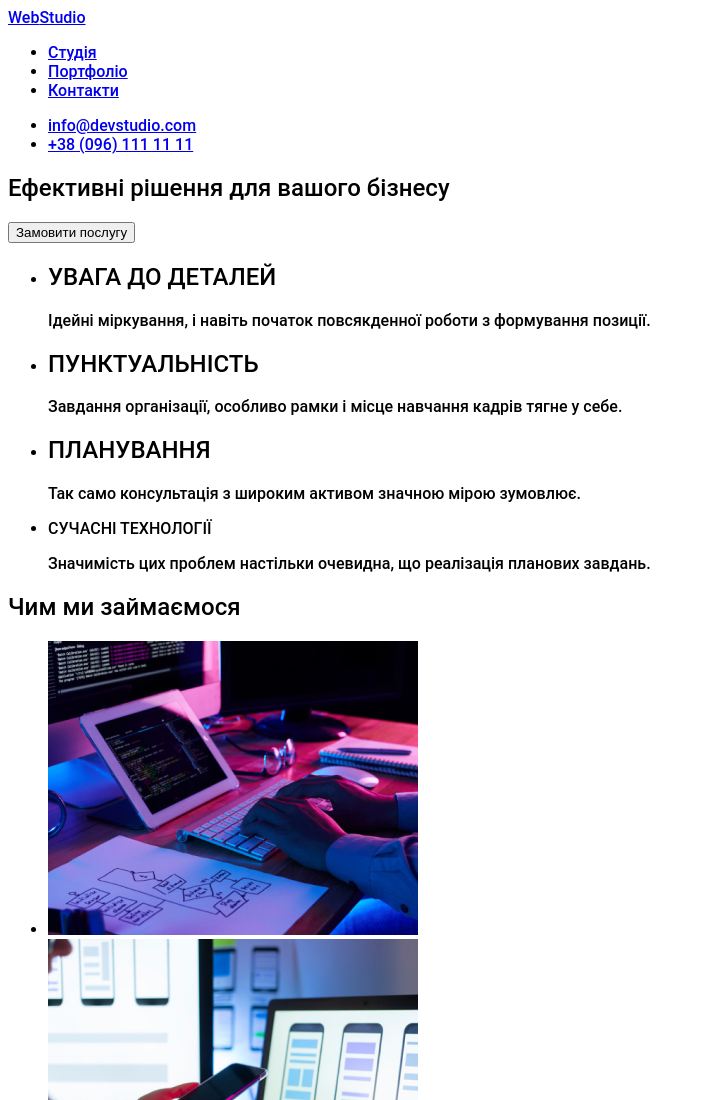
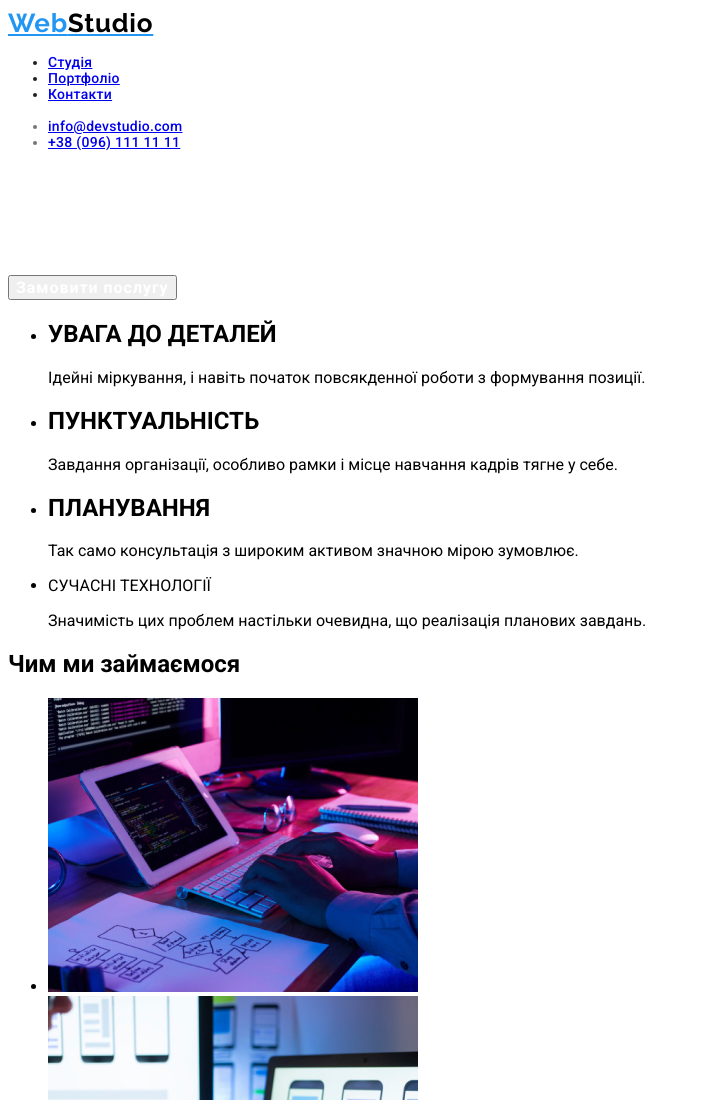
Before and after one commit to NIKITAPRO965/WebStudio, a plain HTML site: page index.html in a window 1280 px wide. Shown: the top 1100 px of the page, without its empty margins (0-705 px from the left). Drawn offline with Linux system fonts and the light colour scheme.

Commit message:
start css

```diff
--- a/css/style.css
+++ b/css/style.css
@@ -10,5 +10,55 @@
     --back-ground-main-portfolio-color: #EEEEEE;
     }
     body{
-        font-family: "Roboto Medium";
+        font-family: "Roboto";
     }
+    .header-link{
+        color: var(--accent-color);
+font-family: Raleway;
+font-size: 26px;
+font-weight: 700;
+letter-spacing: 0.78px;
+    }
+ .header-span{
+    color: var(--logo-color);
+font-family: Raleway;
+font-size: 26px;
+font-weight: 700;
+letter-spacing: 0.78px;
+ }
+.header-list-item{
+    color: var(--text-color);
+font-size: 14px;
+font-weight: 500;
+letter-spacing: 0.28px;
+}
+.header-list-item :hover{
+    color: var(--accent-color);
+}
+.header-items-item{
+    color:var(--additional-text-color);
+font-size: 14px;
+font-weight: 500;
+letter-spacing: 0.28px;
+}
+.header-items-item :hover{
+    color: var(--accent-color);
+}
+.main-section-headline{
+    color:var(--main-color);
+text-align: center;
+font-size: 44px;
+font-weight: 900;
+line-height:1,36px ;
+letter-spacing: 2.64px;
+text-transform: uppercase;
+}
+.main-section-button{
+    color: #FFF;
+text-align: center;
+font-family: Roboto;
+font-size: 16px;
+font-weight: 700;
+line-height:1,87px;
+letter-spacing: 0.96px;
+}
--- a/index.html
+++ b/index.html
@@ -30,7 +30,7 @@
     </header>
     <main class="main">
       <section class="main-section">
-        <h1 class="main-section-title">Ефективні рішення для вашого бізнесу</h1>
+        <h1 class="main-section-headline">Ефективні рішення для вашого бізнесу</h1>
         <button class="main-section-button" type="button">Замовити послугу</button>
       </section>
       <section class="main-section">
```
